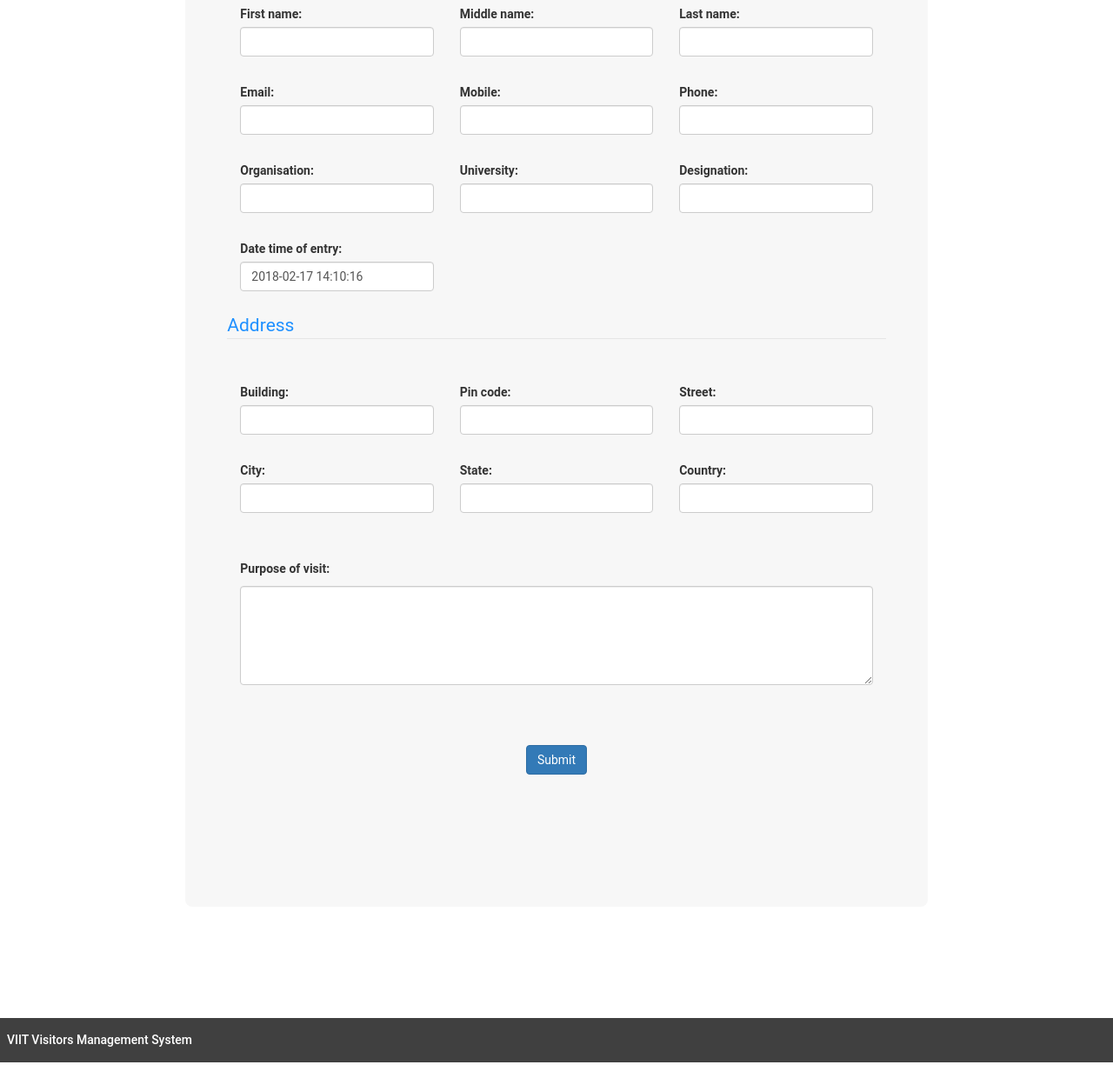
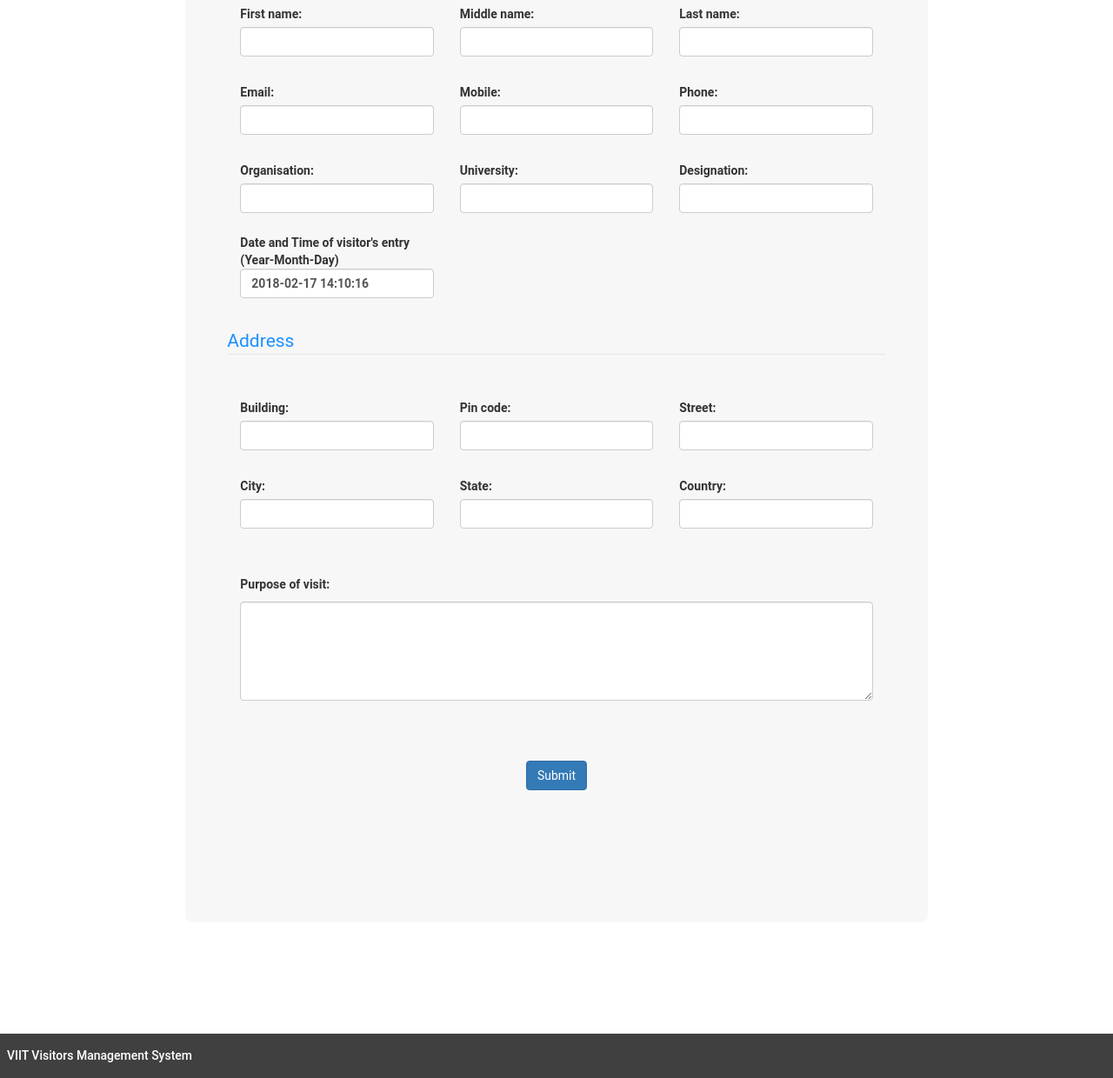
Before and after one commit to anishsatalkar/VisitorsManagementSystem, a Django app: page /home/add_visitor/ in a window 1280 px wide. Shown: the part 204-1444 px from the top of the page at 87% size. Run offline with Django 3.2, Linux system fonts and the light colour scheme; some libraries are stand-ins or nearby versions.

Commit message:
datetimepicker changes

```diff
--- a/Manage/templates/add_visitor.html
+++ b/Manage/templates/add_visitor.html
@@ -60,7 +60,7 @@
                     </div>
                     <div class="row" style="margin: 24px">
                         <div class="form-element col-md-4">
-                            <label class="control-label">{{ form.date_time_of_entry.label_tag }}</label>
+                            <label>Date and Time of visitor's entry (Year-Month-Day)<label
                             <span class="error" id="first_name_error">{{ form.date_time_of_entry.errors }}</span>
                             {{ form.date_time_of_entry }}
                         </div>
@@ -139,10 +139,14 @@
         }
 
         $(function () {
+            var datenow = new Date();
             $("#datepicker1").datetimepicker({
-                format: 'm/d/Y H:m'
+                format: 'Y-m-d H:i:s',
+                {#defaultDate: datenow#}
+
             });
         });
+
 
     </script>
 
--- a/Manage/templates/view_visitors.html
+++ b/Manage/templates/view_visitors.html
@@ -9,7 +9,7 @@
 
             </div>
             <div class="col-md-10 central-view">
-                <legend style="color: dodgerblue;margin: 24px">Visitors</legend>
+                <legend style="color: dodgerblue;margin: 24px;">Visitors</legend>
                 {% if visitors.count == 0 %}
                     <h3>No Visitors Added</h3>
                 {% else %}
--- a/templates/base.html
+++ b/templates/base.html
@@ -40,7 +40,7 @@
             color: white;
         }
 
-        th{
+        th {
             color: black;
         }
 
@@ -80,7 +80,10 @@
             background-color: #404040;
             padding: 8px;
             color: white;
-            alignment: bottom;
+            {#alignment: bottom;#}
+            {#position: fixed;#}
+            bottom: 0;
+
         }
 
         {#.navbar-default > .container-fluid > .navbar-nav > li > a {#}
```
Also changed, not shown: db.sqlite3.
